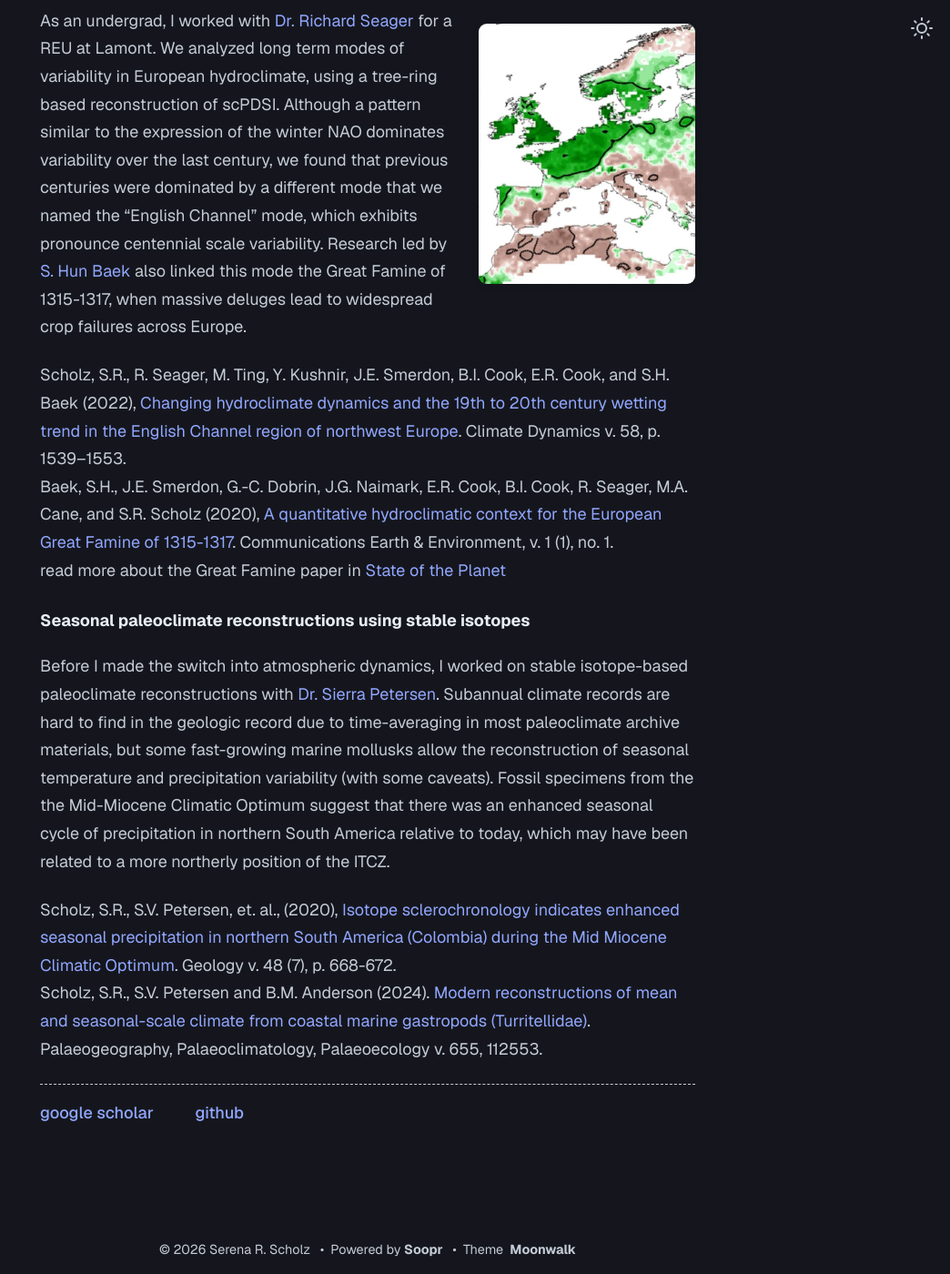
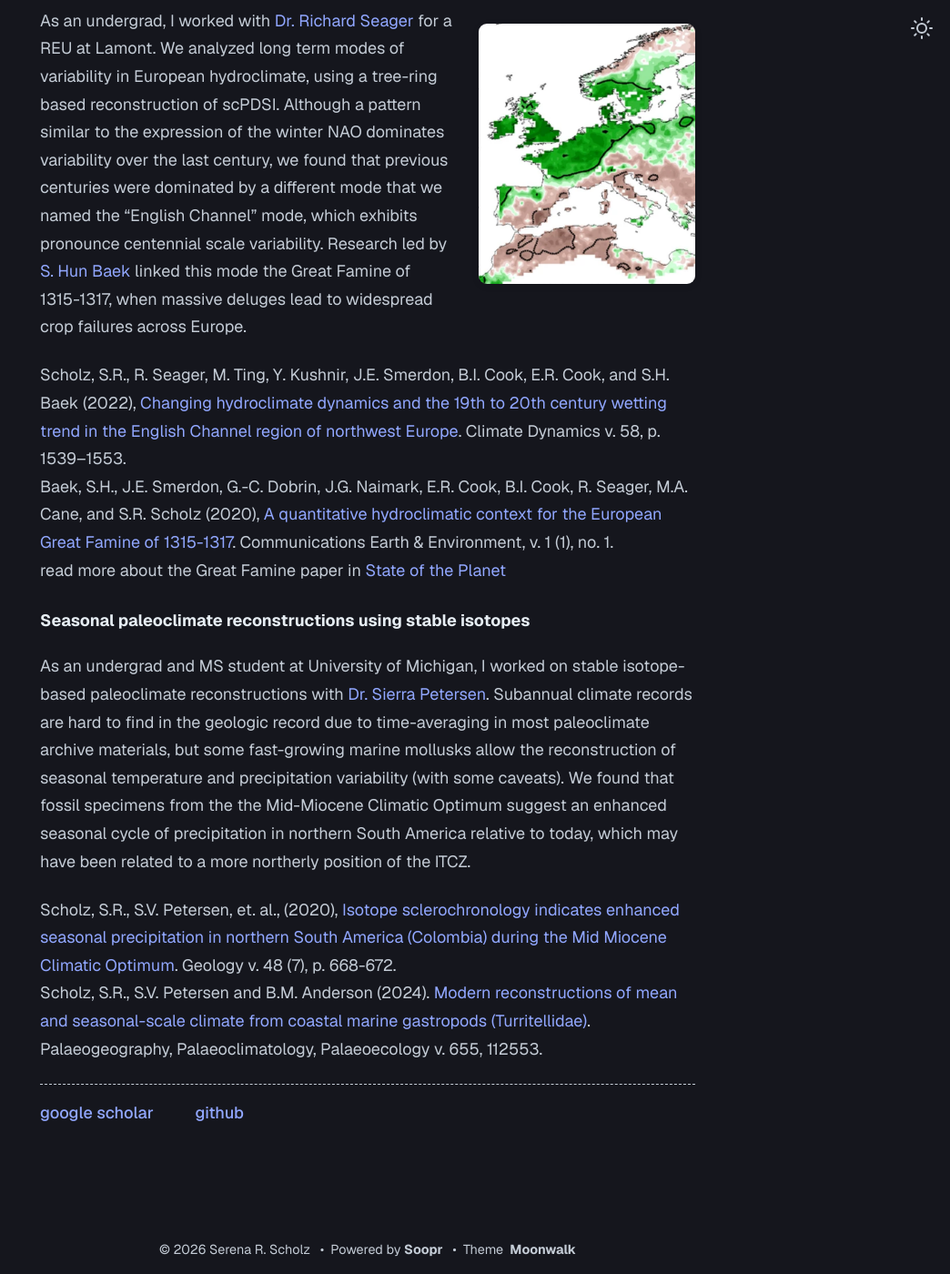
Before and after one commit to serenarscholz/serenarscholz.github.io, a Jekyll site: the page built from research.md, in a window 1280 px wide and 1400 px high, scrolled down 1313 px. Shown: the whole window at 91% size, without its empty margins (236-1280 px from the left). Built offline with Jekyll 4.4.1, drawn with Linux system fonts in a browser that asks for light colours.

Commit message:
Update research.md

```diff
--- a/research.md
+++ b/research.md
@@ -33,7 +33,7 @@ read the [Eos Editor's Highlight!](https://eos.org/editor-highlights/future-hots
      alt="English Channel mode"
      style="float: right; width: 33%; margin: 1em 0 1em 1.5em;">
 
-As an undergrad, I worked with [Dr. Richard Seager](https://ocp.ldeo.columbia.edu/res/div/ocp/people/seager/) for a REU at Lamont. We analyzed long term modes of variability in European hydroclimate, using a tree-ring based reconstruction of scPDSI. Although a pattern similar to the expression of the winter NAO dominates variability over the last century, we found that previous centuries were dominated by a different mode that we named the "English Channel" mode, which exhibits pronounce centennial scale variability. Research led by [S. Hun Baek](https://seunghbaek.github.io/) also linked this mode the Great Famine of 1315-1317, when massive deluges lead to widespread crop failures across Europe.
+As an undergrad, I worked with [Dr. Richard Seager](https://ocp.ldeo.columbia.edu/res/div/ocp/people/seager/) for a REU at Lamont. We analyzed long term modes of variability in European hydroclimate, using a tree-ring based reconstruction of scPDSI. Although a pattern similar to the expression of the winter NAO dominates variability over the last century, we found that previous centuries were dominated by a different mode that we named the "English Channel" mode, which exhibits pronounce centennial scale variability. Research led by [S. Hun Baek](https://seunghbaek.github.io/) linked this mode the Great Famine of 1315-1317, when massive deluges lead to widespread crop failures across Europe.
 
 Scholz, S.R., R. Seager, M. Ting, Y. Kushnir, J.E. Smerdon, B.I. Cook, E.R. Cook, and S.H. Baek (2022), [Changing hydroclimate dynamics and the 19th to 20th century wetting trend in the English Channel region of northwest Europe]( https://doi.org/10.1007/s00382-021-05977-5). Climate Dynamics v. 58, p. 1539–1553.\
 Baek, S.H., J.E. Smerdon, G.-C. Dobrin, J.G. Naimark, E.R. Cook, B.I. Cook, R. Seager, M.A. Cane, and S.R. Scholz (2020), [A quantitative hydroclimatic context for the European Great Famine of 1315-1317](https://doi.org/10.1038/s43247-020-00016-3). Communications Earth & Environment, v. 1 (1), no. 1.\
@@ -41,7 +41,7 @@ read more about the Great Famine paper in [State of the Planet](https://news.cli
 
 #### Seasonal paleoclimate reconstructions using stable isotopes
 
-Before I made the switch into atmospheric dynamics, I worked on stable isotope-based paleoclimate reconstructions with [Dr. Sierra Petersen](https://sites.lsa.umich.edu/petersen-group/). Subannual climate records are hard to find in the geologic record due to time-averaging in most paleoclimate archive materials, but some fast-growing marine mollusks allow the reconstruction of seasonal temperature and precipitation variability (with some caveats). Fossil specimens from the the Mid-Miocene Climatic Optimum suggest that there was an enhanced seasonal cycle of precipitation in northern South America relative to today, which may have been related to a more northerly position of the ITCZ.
+As an undergrad and MS student at University of Michigan, I worked on stable isotope-based paleoclimate reconstructions with [Dr. Sierra Petersen](https://sites.lsa.umich.edu/petersen-group/). Subannual climate records are hard to find in the geologic record due to time-averaging in most paleoclimate archive materials, but some fast-growing marine mollusks allow the reconstruction of seasonal temperature and precipitation variability (with some caveats). We found that fossil specimens from the the Mid-Miocene Climatic Optimum suggest an enhanced seasonal cycle of precipitation in northern South America relative to today, which may have been related to a more northerly position of the ITCZ.
 
 Scholz, S.R., S.V. Petersen, et. al., (2020), [Isotope sclerochronology indicates enhanced seasonal precipitation in northern South America (Colombia) during the Mid Miocene Climatic Optimum](https://doi.org/10.1130/G47235.1). Geology v. 48 (7), p. 668-672.\
 Scholz, S.R., S.V. Petersen and B.M. Anderson (2024). [Modern reconstructions of mean and seasonal-scale climate from coastal marine gastropods (Turritellidae)](https://doi.org/10.1016/j.palaeo.2024.112553). Palaeogeography, Palaeoclimatology, Palaeoecology v. 655, 112553.
```
Also changed, not shown: other parts of research.md (+1 -1 lines).
